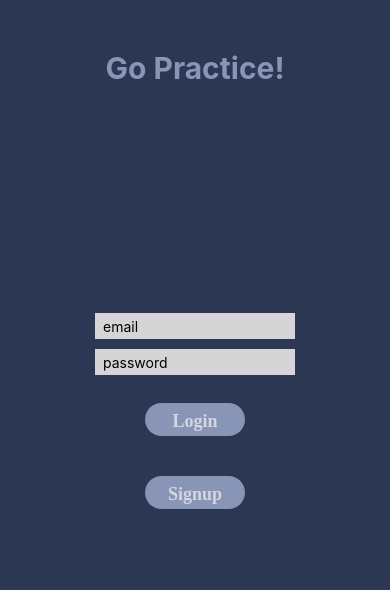
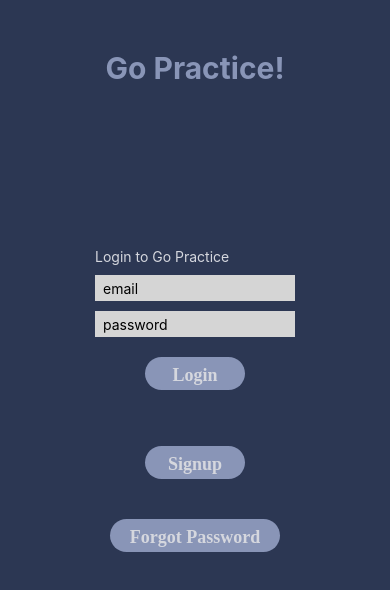
Before and after one commit to relasine/go-practice-mobile, a React Native app: screen / in a window 390 px wide. Shown: the top 590 px of the page. Built offline with nearby package versions, Linux system fonts and the light colour scheme.

Commit message:
Add Reset Password to Navigation and tweak styling

```diff
--- a/components/Login.js
+++ b/components/Login.js
@@ -79,9 +79,14 @@ export default class Login extends Component {
     this.props.navigate("signup");
   };
 
+  handleResetPassword = () => {
+    this.props.navigate("reset password");
+  };
+
   render() {
     return (
       <View style={styles.container}>
+        <Text style={styles.text}>Login to Go Practice</Text>
         <TextInput
           onChangeText={text => this.handleEmailPress(text)}
           style={styles.input}
@@ -102,8 +107,17 @@ export default class Login extends Component {
         <TouchableOpacity style={styles.button} onPress={this.handleLogin}>
           <Text style={styles.submit}>Login</Text>
         </TouchableOpacity>
-        <TouchableOpacity style={styles.button} onPress={this.handleSignup}>
+        <TouchableOpacity
+          style={styles.signupButton}
+          onPress={this.handleSignup}
+        >
           <Text style={styles.signup}>Signup</Text>
+        </TouchableOpacity>
+        <TouchableOpacity
+          style={styles.bigButton}
+          onPress={this.handleResetPassword}
+        >
+          <Text style={styles.signup}>Forgot Password</Text>
         </TouchableOpacity>
       </View>
     );
@@ -119,6 +133,7 @@ const styles = StyleSheet.create({
     height: 26,
     paddingLeft: 8
   },
+  text: { color: "#d5d7de" },
   bottomInput: {
     marginBottom: 20
   },
@@ -128,8 +143,26 @@ const styles = StyleSheet.create({
     paddingBottom: 4,
     borderRadius: 20,
     alignSelf: "center",
+    marginTop: 0,
+    marginBottom: 32
+  },
+  signupButton: {
+    backgroundColor: "#8995b7",
+    width: 100,
+    paddingBottom: 4,
+    borderRadius: 20,
+    alignSelf: "center",
+    marginTop: 24,
+    marginBottom: 32
+  },
+  bigButton: {
+    backgroundColor: "#8995b7",
+    width: 170,
+    paddingBottom: 4,
+    borderRadius: 20,
+    alignSelf: "center",
     marginTop: 8,
-    marginBottom: 32
+    marginBottom: 44
   },
   submit: {
     fontFamily: "Malayalam Sangam MN",
--- a/components/Signup.js
+++ b/components/Signup.js
@@ -117,6 +117,7 @@ export default class Signup extends Component {
   render() {
     return (
       <View>
+        <Text style={styles.text}>Create a new account</Text>
         <TextInput
           onChangeText={text => this.handleEmailChange(text)}
           style={styles.input}
@@ -162,6 +163,7 @@ export default class Signup extends Component {
 
 const styles = StyleSheet.create({
   container: {},
+  text: { color: "#d5d7de" },
   input: {
     marginTop: 10,
     width: 200,
@@ -178,8 +180,8 @@ const styles = StyleSheet.create({
     paddingBottom: 4,
     borderRadius: 20,
     alignSelf: "center",
-    marginTop: 8,
-    marginBottom: 32
+    marginTop: 0,
+    marginBottom: 44
   },
   signup: {
     fontFamily: "Malayalam Sangam MN",
```
